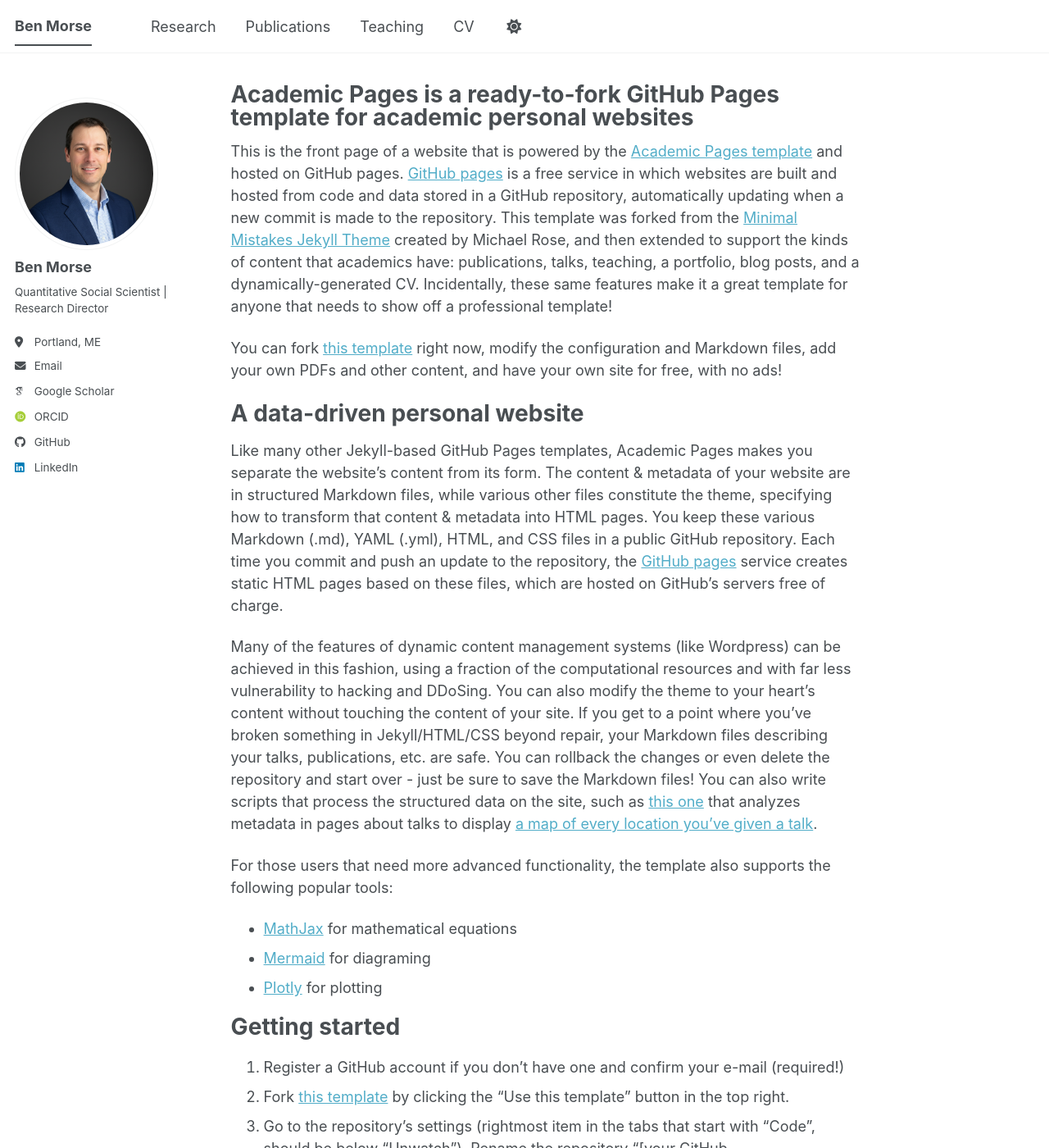
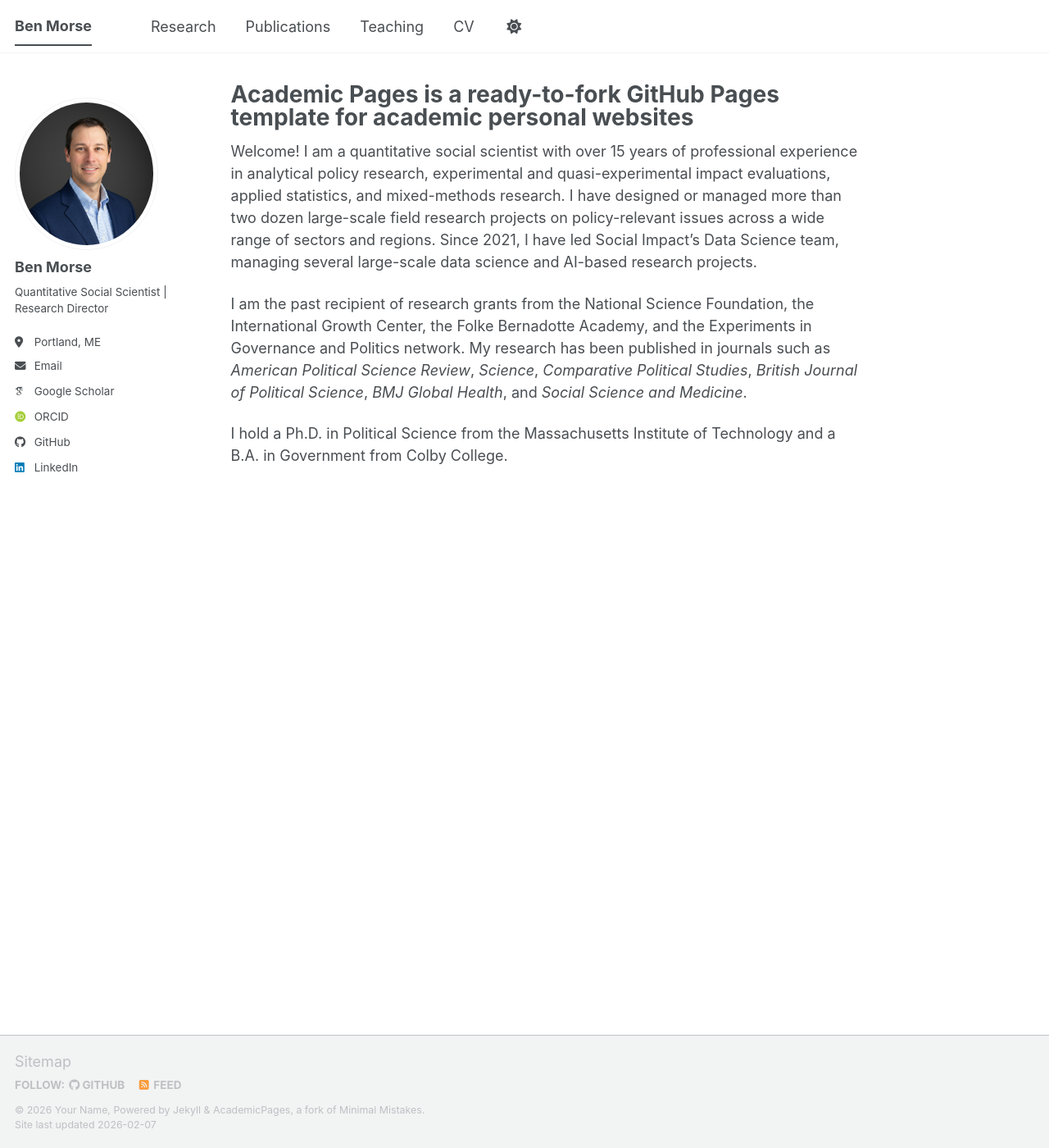
Before and after one commit to bensmorse/bensmorse.github.io, a Jekyll site: the page built from _pages/about.md, in a window 1280 px wide and 1400 px high. Shown: the whole window at 82% size. Built offline with Jekyll 4.4.1, drawn with Linux system fonts in a browser that asks for light colours; some web fonts are replaced; a script bundle is joined from its source files by our own code; library files that are not in the unit come from our copies; some of the changed text lies outside the part shown.

Commit message:
Update about.md

```diff
--- a/_pages/about.md
+++ b/_pages/about.md
@@ -7,6 +7,15 @@ redirect_from:
   - /about.html
 ---
 
+
+Welcome!  I am a quantitative social scientist with over 15 years of professional experience in analytical policy research, experimental and quasi-experimental impact evaluations, applied statistics, and mixed-methods research. I have designed or managed more than two dozen large-scale field research projects on policy-relevant issues across a wide range of sectors and regions. Since 2021, I have led Social Impact’s Data Science team, managing several large-scale data science and AI-based research projects.
+
+I am the past recipient of research grants from the National Science Foundation, the International Growth Center, the Folke Bernadotte Academy, and the Experiments in Governance and Politics network. My research has been published in journals such as *American Political Science Review*, *Science*, *Comparative Political Studies*, *British Journal of Political Science*, *BMJ Global Health*, and *Social Science and Medicine*.
+
+I hold a Ph.D. in Political Science from the Massachusetts Institute of Technology and a B.A. in Government from Colby College.
+
+
+<!--
 This is the front page of a website that is powered by the [Academic Pages template](https://github.com/academicpages/academicpages.github.io) and hosted on GitHub pages. [GitHub pages](https://pages.github.com) is a free service in which websites are built and hosted from code and data stored in a GitHub repository, automatically updating when a new commit is made to the repository. This template was forked from the [Minimal Mistakes Jekyll Theme](https://mmistakes.github.io/minimal-mistakes/) created by Michael Rose, and then extended to support the kinds of content that academics have: publications, talks, teaching, a portfolio, blog posts, and a dynamically-generated CV. Incidentally, these same features make it a great template for anyone that needs to show off a professional template!
 
  You can fork [this template](https://github.com/academicpages/academicpages.github.io) right now, modify the configuration and Markdown files, add your own PDFs and other content, and have your own site for free, with no ads!
@@ -54,3 +63,5 @@ Example: editing a Markdown file for a talk
 For more info
 ------
 More info about configuring Academic Pages can be found in [the guide](https://academicpages.github.io/markdown/), the [growing wiki](https://github.com/academicpages/academicpages.github.io/wiki), and you can always [ask a question on GitHub](https://github.com/academicpages/academicpages.github.io/discussions). The [guides for the Minimal Mistakes theme](https://mmistakes.github.io/minimal-mistakes/docs/configuration/) (which this theme was forked from) might also be helpful.
+
+-->
```
